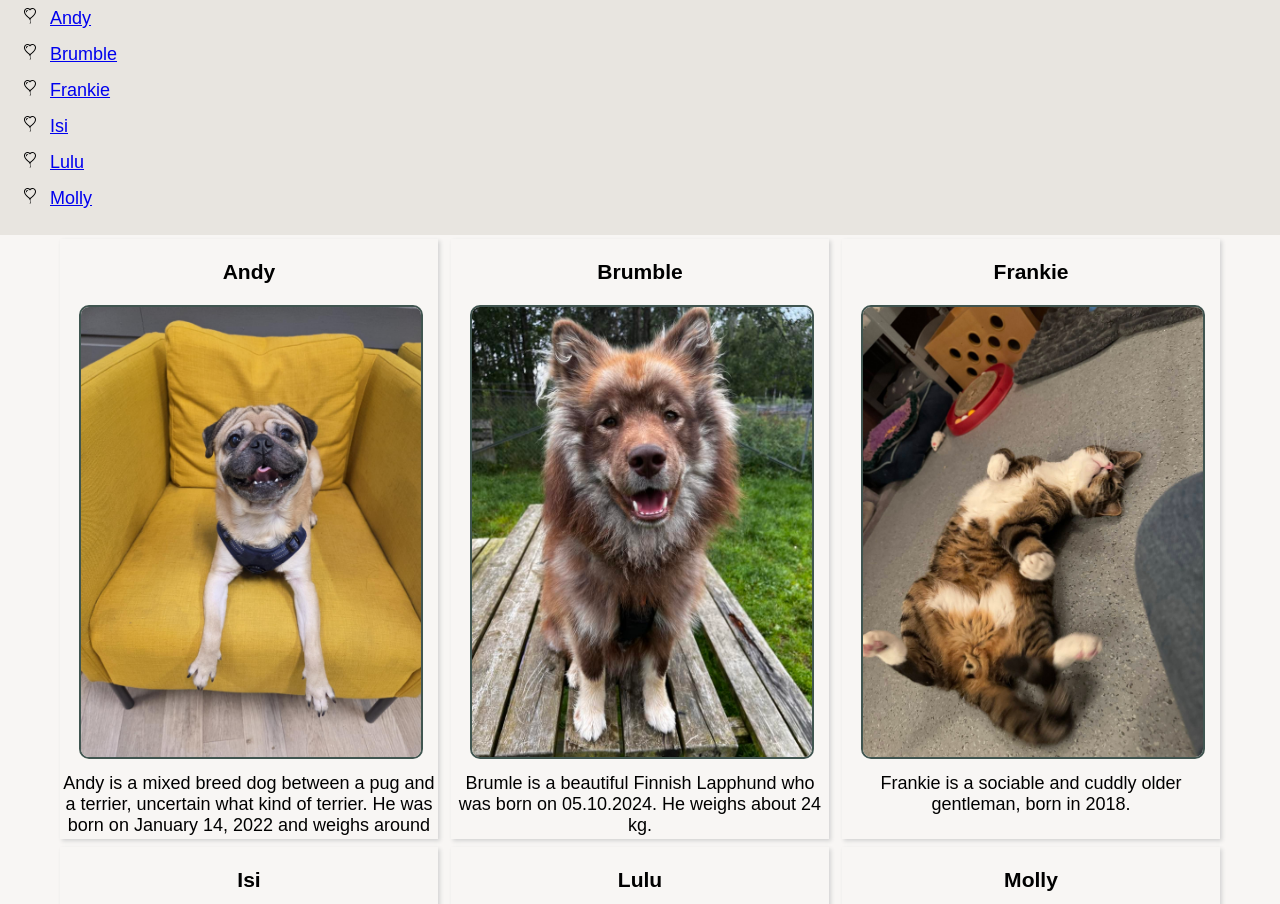
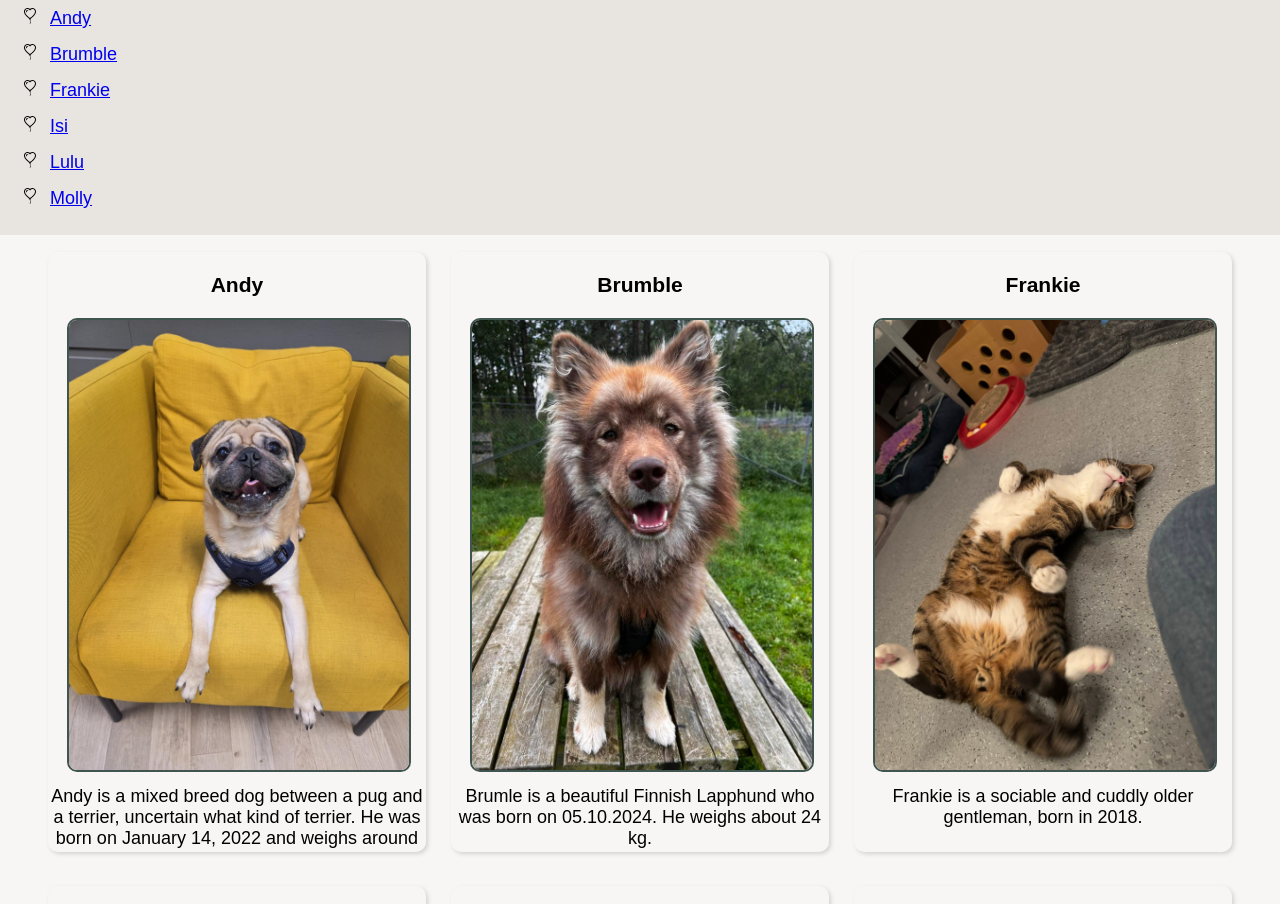
Before and after one commit to YanaSmelik/pet-shelter, a plain HTML site: page pages/gallery.html in a window 1280 px wide. Shown: the part 526-1430 px from the top of the page. Drawn offline with Linux system fonts and the light colour scheme.

Commit message:
Fixed overlapping in gallery. Added rounded corners for gallery items. Removed comment

```diff
--- a/style.css
+++ b/style.css
@@ -217,12 +217,11 @@ h2 {
   height: 600px;
   box-sizing: border-box;
   box-shadow: 2px 2px 4px lightgray;
-  margin: 4px;
+  margin: 17px 10px;
   transition: transform 0.3s ease;
-
+  border-radius: 10px;
 }
 
-/* TODO: fix scaling of other elements */
 .gallery_item:hover {
   transform: scale(1.1);
 }
```
